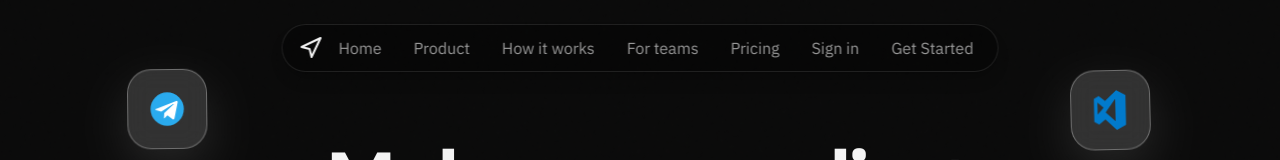
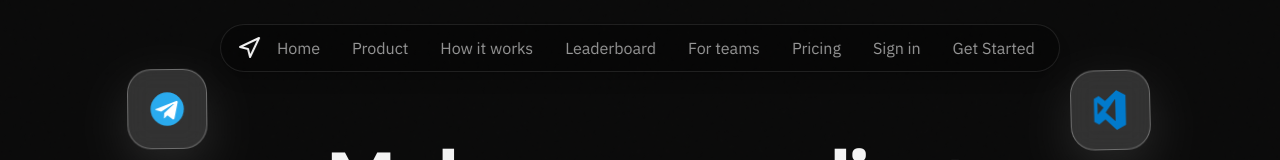
Before and after one commit to tu-tu-op/sprintly-web, a Next.js app: page / in a window 1280 px wide. Shown: the top 160 px of the page. Built offline with nearby package versions, Linux system fonts and the light colour scheme.

Commit message:
feat: add leaderboard section to top navigation bar and route alias

```diff
--- /dev/null
+++ b/app/leaderboard/page.tsx
@@ -0,0 +1,5 @@
+import { redirect } from "next/navigation";
+
+export default function LeaderboardRedirectPage() {
+  redirect("/app/community");
+}
--- a/components/product-shell.tsx
+++ b/components/product-shell.tsx
@@ -33,6 +33,7 @@ const commands = [
   { label: "Open workspace", hint: "G W", href: "/app/workspace", icon: Target },
   { label: "View recap", hint: "G A", href: "/app/analytics", icon: BarChart3 },
   { label: "View achievements", hint: "G H", href: "/app/achievements", icon: Trophy },
+  { label: "View leaderboard", hint: "G L", href: "/app/community", icon: UsersRound },
   { label: "Create a goal", hint: "N G", href: "/app/goals", icon: Goal },
   { label: "Search sessions", hint: "G S", href: "/app/sessions", icon: Search },
   { label: "Open settings", hint: "G ,", href: "/app/settings", icon: Settings },
--- a/components/ui/navigation-menu.tsx
+++ b/components/ui/navigation-menu.tsx
@@ -14,6 +14,7 @@ const navItems = [
   { name: "Home", href: "/" },
   { name: "Product", href: "/product" },
   { name: "How it works", href: "/how-it-works" },
+  { name: "Leaderboard", href: "/app/community" },
   { name: "For teams", href: "/for-teams", mobileHidden: true },
   { name: "Pricing", href: "/pricing" },
   { name: "Sign in", href: "/sign-in", mobileHidden: true },
```
